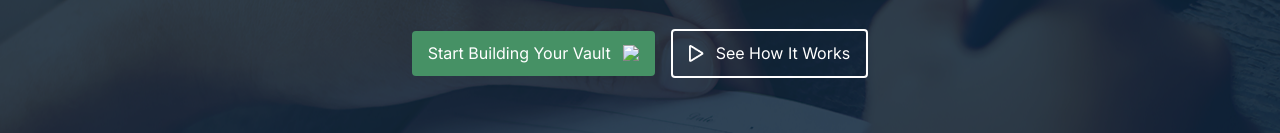
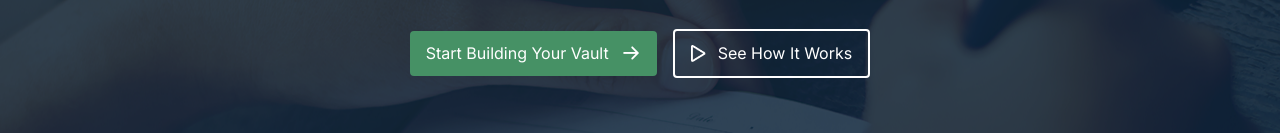
Before and after one commit to developersujoy/first-assignment, a plain HTML site: page index.html in a window 1280 px wide. Shown: the part 444-577 px from the top of the page. Drawn offline with Linux system fonts and the light colour scheme; the site is published under a folder, as on GitHub Pages, so addresses that start at the root find nothing.

Commit message:
correction again

```diff
--- a/index.html
+++ b/index.html
@@ -44,7 +44,7 @@
                    <div class="btnn-parent">
                     <button class="btnn">
                         <span>Start Building Your Vault</span>
-                        <img src="/assets/ArrowRight.png">
+                        <img src="./assets/ArrowRight.png">
                     </button>
                     <button class="btnn2">
                         <img src="./assets/Vector2.png">
```
